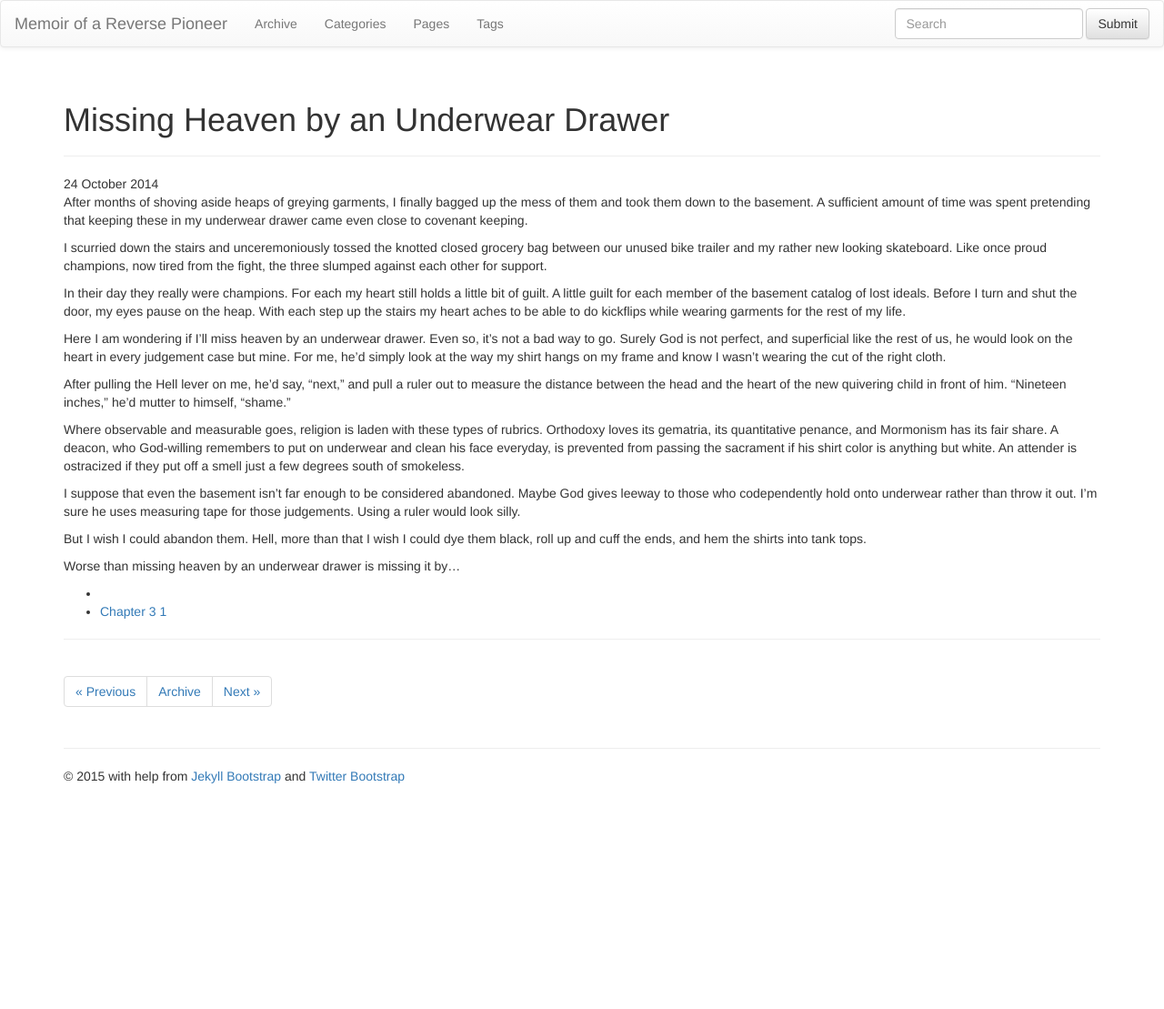
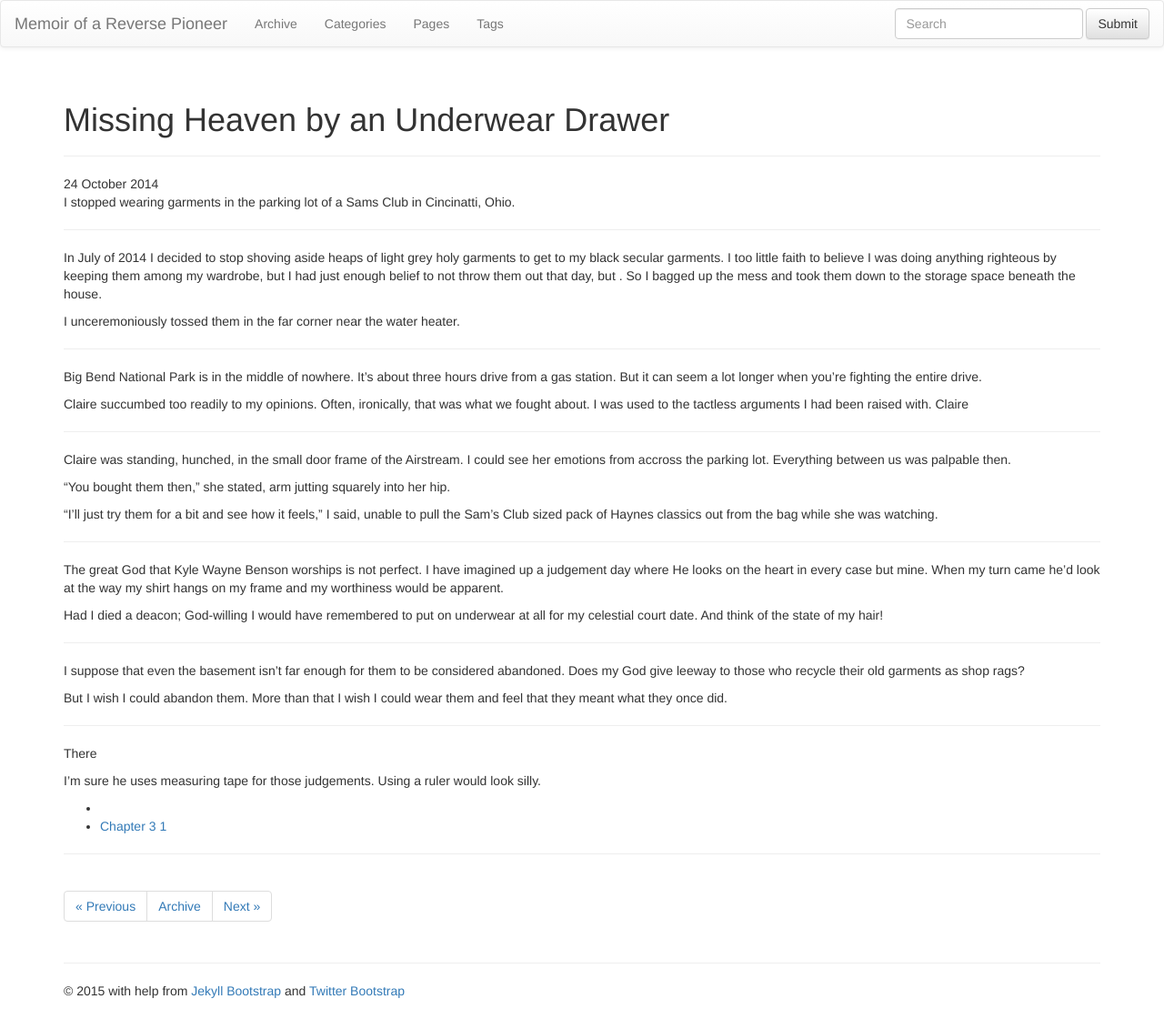
Before and after one commit to rabid-unicorn/reverse-pioneer, a Jekyll site: the page built from _posts/2014-10-24-missing-heaven-by-an-underwear-drawer.md, in a window 1280 px wide. Shown: the whole page at 91% size. Built offline with Jekyll 4.4.1, drawn with Linux system fonts in a browser that asks for light colours; nearby versions of some CDN libraries; library files that are not in the unit come from our copies; before the commit the page ends 900 px from its top, so only the background shows below that.

Commit message:
underwear — major edits

```diff
--- a/_posts/2014-10-24-missing-heaven-by-an-underwear-drawer.md
+++ b/_posts/2014-10-24-missing-heaven-by-an-underwear-drawer.md
@@ -7,20 +7,42 @@ tags : []
 ---
 {% include JB/setup %}
 
-After months of shoving aside heaps of greying garments, I finally bagged up the mess of them and took them down to the basement. A sufficient amount of time was spent pretending that keeping these in my underwear drawer came even close to covenant keeping.
+I stopped wearing garments in the parking lot of a Sams Club in Cincinatti, Ohio.
 
-I scurried down the stairs and unceremoniously tossed the knotted closed grocery bag between our unused bike trailer and my rather new looking skateboard. Like once proud champions, now tired from the fight, the three slumped against each other for support.
+------
 
-In their day they really were champions. For each my heart still holds a little bit of guilt. A little guilt for each member of the basement catalog of lost ideals. Before I turn and shut the door, my eyes pause on the heap. With each step up the stairs my heart aches to be able to do kickflips while wearing garments for the rest of my life.
+In July of 2014 I decided to stop shoving aside heaps of light grey holy garments to get to my black secular garments. I too little faith to believe I was doing anything righteous by keeping them among my wardrobe, but I had just enough belief to not throw them out that day, but . So I bagged up the mess and took them down to the storage space beneath the house.
 
-Here I am wondering if I’ll miss heaven by an underwear drawer. Even so, it’s not a bad way to go. Surely God is not perfect, and superficial like the rest of us, he would look on the heart in every judgement case but mine. For me, he’d simply look at the way my shirt hangs on my frame and know I wasn’t wearing the cut of the right cloth.
+I unceremoniously tossed them in the far corner near the water heater.
 
-After pulling the Hell lever on me, he’d say, “next,” and pull a ruler out to measure the distance between the head and the heart of the new quivering child in front of him. “Nineteen inches,” he’d mutter to himself, “shame.”
+------
 
-Where observable and measurable goes, religion is laden with these types of rubrics. Orthodoxy loves its gematria, its quantitative penance, and Mormonism has its fair share. A deacon, who God-willing remembers to put on underwear and clean his face everyday, is prevented from passing the sacrament if his shirt color is anything but white. An attender is ostracized if they put off a  smell just a few degrees south of smokeless.
+Big Bend National Park is in the middle of nowhere. It's about three hours drive from a gas station. But it can seem a lot longer when you're fighting the entire drive.
 
-I suppose that even the basement isn’t far enough to be considered abandoned. Maybe God gives leeway to those who codependently hold onto underwear rather than throw it out. I’m sure he uses measuring tape for those judgements. Using a ruler would look silly.
+Claire succumbed too readily to my opinions. Often, ironically, that was what we fought about. I was used to the tactless arguments I had been raised with. Claire
 
-But I wish I could abandon them. Hell, more than that I wish I could dye them black, roll up and cuff the ends, and hem the shirts into tank tops.
+------
 
-Worse than missing heaven by an underwear drawer is missing it by...
+Claire was standing, hunched, in the small door frame of the Airstream. I could see her emotions from accross the parking lot. Everything between us was palpable then.
+
+"You bought them then," she stated, arm jutting squarely into her hip.
+
+"I'll just try them for a bit and see how it feels," I said, unable to pull the Sam's Club sized pack of Haynes classics out from the bag while she was watching.
+
+------
+
+The great God that Kyle Wayne Benson worships is not perfect. I have imagined up a judgement day where He looks on the heart in every case but mine. When my turn came he’d look at the way my shirt hangs on my frame and my worthiness would be apparent.
+
+Had I died a deacon; God-willing I would have remembered to put on underwear at all for my celestial court date. And think of the state of my hair!
+
+------
+
+I suppose that even the basement isn’t far enough for them to be considered abandoned. Does my God give leeway to those who recycle their old garments as shop rags?
+
+But I wish I could abandon them. More than that I wish I could wear them and feel that they meant what they once did.
+
+------
+
+There
+
+I’m sure he uses measuring tape for those judgements. Using a ruler would look silly.
```
